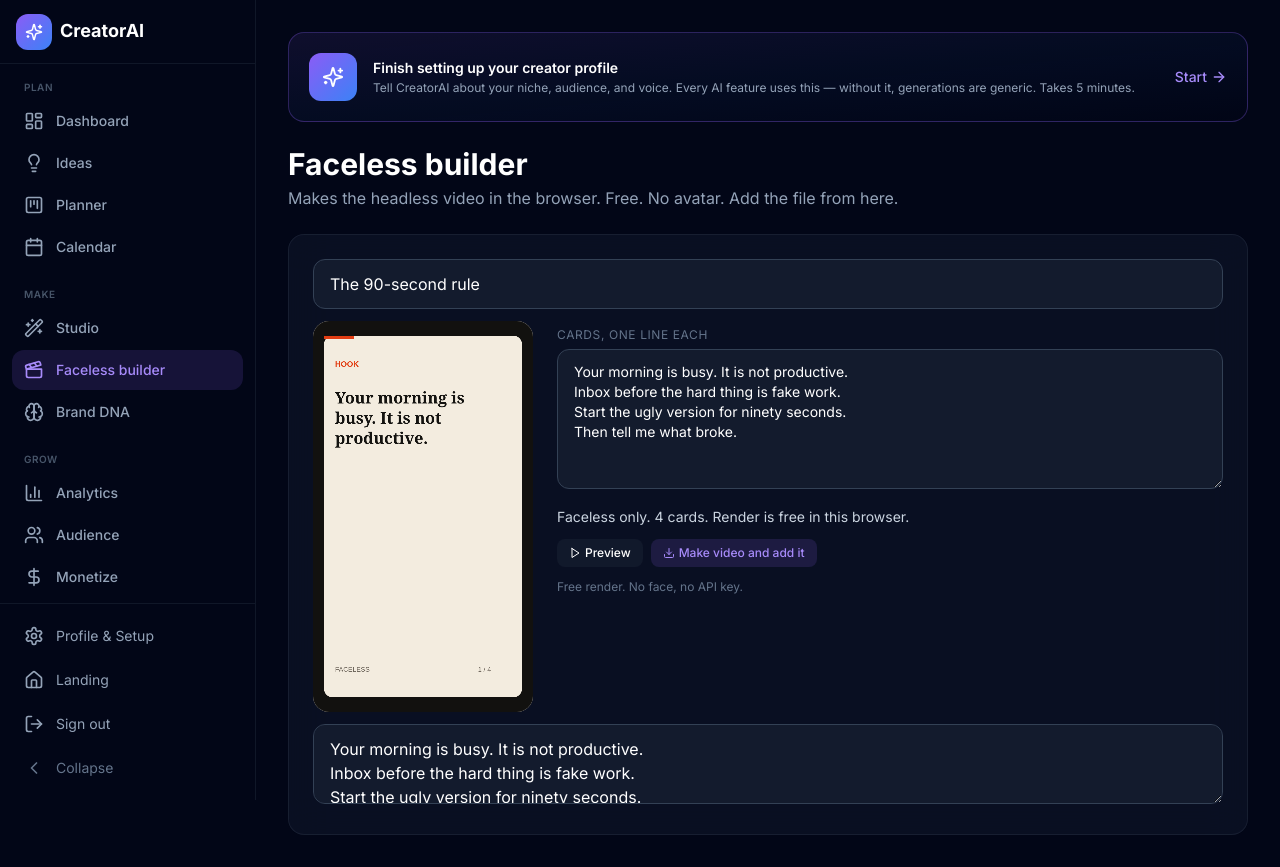
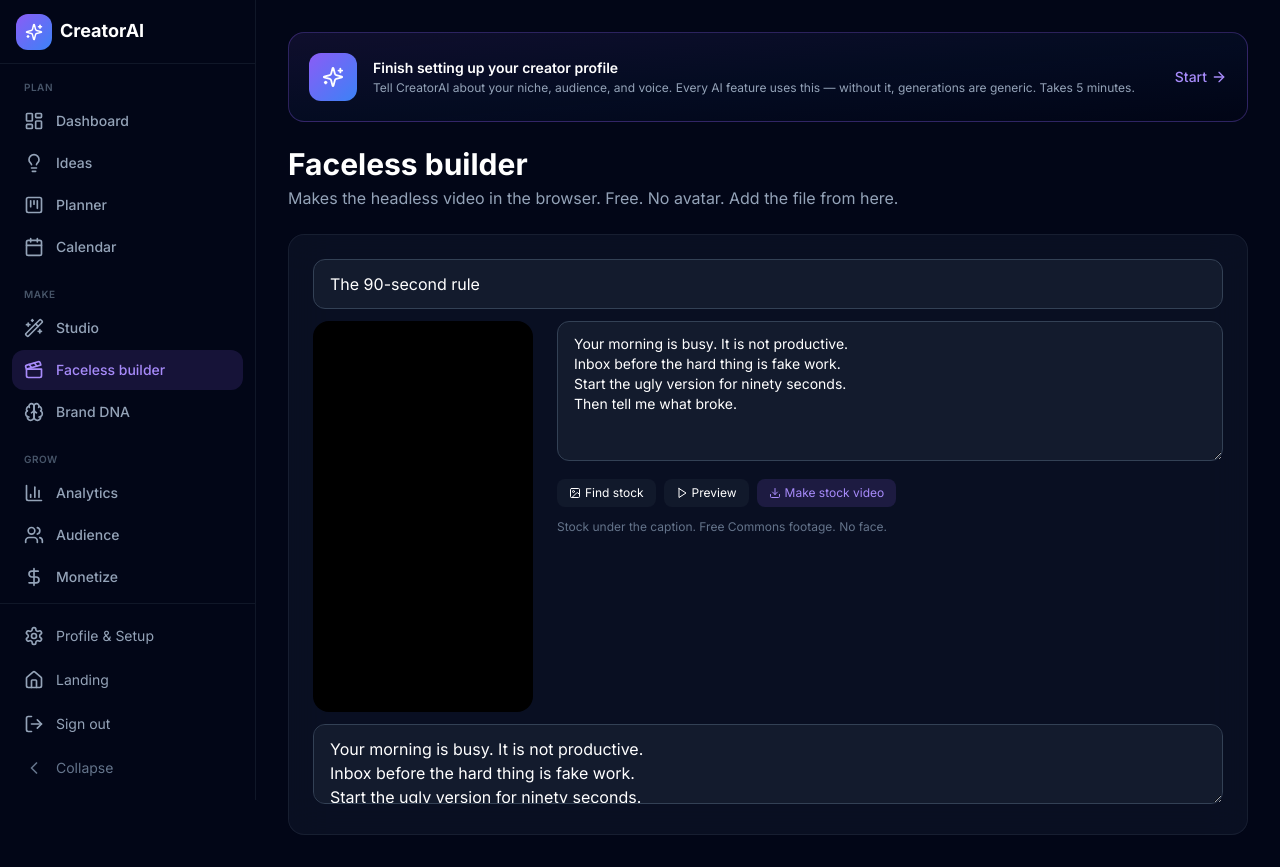
Before and after one commit to matpcul-tech/creator-os, a Next.js app: page /builder in a window 1280 px wide. Built offline with nearby package versions, Linux system fonts and the light colour scheme.

Commit message:
Build faceless videos on free stock clips and photos, not blank cards.

```diff
--- a/components/FacelessBuilder.tsx
+++ b/components/FacelessBuilder.tsx
@@ -1,138 +1,173 @@
 "use client";
 
 import { useEffect, useRef, useState } from "react";
-import { Download, Play, Square } from "lucide-react";
+import { Download, Image as ImageIcon, Play } from "lucide-react";
 
-type Card = { kicker: string; text: string };
+type Scene = { line: string; media: CanvasImageSource | null; credit: string };
+const STOP = new Set("the a an and or to for of in on your is it not then with this that from just".split(" "));
 
-function toCards(script: string, title: string): Card[] {
-  const lines = script.split(/\n+/).map((line) => line.replace(/^[#>*\-\d.\s]+/, "").trim()).filter((line) => line.length > 2);
-  const source = lines.length ? lines : [title || "Untitled short"];
-  return source.slice(0, 8).map((text, i) => ({
-    kicker: i === 0 ? "HOOK" : i === source.length - 1 ? "CTA" : String(i).padStart(2, "0"),
-    text: text.length > 140 ? text.slice(0, 137) + "\u2026" : text,
-  }));
+function linesOf(script: string) {
+  return script.split(/\n+/).map((s) => s.trim()).filter(Boolean).slice(0, 6);
 }
-
+function queryFor(line: string) {
+  const words = line.toLowerCase().replace(/[^a-z0-9 ]/g, "").split(/\s+/).filter((w) => w.length > 3 && !STOP.has(w));
+  return (words.slice(0, 3).join(" ") || "city street") + " filemime:image/jpeg";
+}
+async function commons(q: string, video: boolean) {
+  const search = video ? q.replace("filemime:image/jpeg", "filemime:video/webm") : q;
+  const url = "https://commons.wikimedia.org/w/api.php?action=query&format=json&origin=*&generator=search&gsrnamespace=6&gsrlimit=4&prop=imageinfo&iiprop=url|size&iiurlwidth=1080&gsrsearch=" + encodeURIComponent(search);
+  const data = await fetch(url).then((r) => r.json());
+  return Object.values(data.query?.pages || {}).map((p) => (p as { imageinfo?: { url: string; thumburl?: string; size?: number; descriptionurl?: string }[] }).imageinfo?.[0]).filter(Boolean).filter((info) => !video || (info.size || 0) < 12000000);
+}
+function loadImage(url: string) {
+  return new Promise<HTMLImageElement | null>((resolve) => {
+    const img = new Image();
+    img.crossOrigin = "anonymous";
+    img.onload = () => resolve(img);
+    img.onerror = () => resolve(null);
+    img.src = url;
+  });
+}
+function loadVideo(url: string) {
+  return new Promise<HTMLVideoElement | null>((resolve) => {
+    const v = document.createElement("video");
+    v.crossOrigin = "anonymous";
+    v.muted = true;
+    v.playsInline = true;
+    const done = (ok: boolean) => resolve(ok ? v : null);
+    v.onloadeddata = () => done(true);
+    v.onerror = () => done(false);
+    window.setTimeout(() => done(v.readyState >= 2), 5000);
+    v.src = url;
+  });
+}
 function wrap(ctx: CanvasRenderingContext2D, text: string, max: number) {
   const words = text.split(" ");
-  const lines: string[] = [];
+  const out: string[] = [];
   let line = "";
   for (const word of words) {
-    const trial = line ? `${line} ${word}` : word;
-    if (ctx.measureText(trial).width > max && line) { lines.push(line); line = word; }
+    const trial = line ? line + " " + word : word;
+    if (ctx.measureText(trial).width > max && line) { out.push(line); line = word; }
     else line = trial;
   }
-  if (line) lines.push(line);
-  return lines;
-}
-
-function paint(canvas: HTMLCanvasElement, card: Card, index: number, total: number, progress: number) {
-  const ctx = canvas.getContext("2d");
-  if (!ctx) return;
-  ctx.clearRect(0, 0, 720, 1280);
-  ctx.fillStyle = "#12110f";
-  ctx.fillRect(0, 0, 720, 1280);
-  ctx.fillStyle = "#f3ecdf";
-  ctx.beginPath();
-  ctx.roundRect(36, 48, 648, 1184, 28);
-  ctx.fill();
-  ctx.fillStyle = index % 2 ? "#1e5c49" : "#e23d12";
-  ctx.fillRect(36, 48, 648 * progress, 10);
-  ctx.font = "600 26px sans-serif";
-  ctx.fillText(card.kicker, 72, 150);
-  ctx.fillStyle = "#141310";
-  ctx.font = "700 52px Georgia, serif";
-  wrap(ctx, card.text, 560).forEach((line, i) => ctx.fillText(line, 72, 270 + i * 66));
-  ctx.fillStyle = "#6e665c";
-  ctx.font = "500 22px sans-serif";
-  ctx.fillText("FACELESS", 72, 1148);
-  ctx.fillText(`${index + 1} / ${total}`, 540, 1148);
-}
-
-function saveLocal(key: string, blob: Blob) {
-  const req = indexedDB.open("faceless-builder", 1);
-  req.onupgradeneeded = () => req.result.createObjectStore("cuts");
-  req.onsuccess = () => {
-    const db = req.result;
-    const tx = db.transaction("cuts", "readwrite");
-    tx.objectStore("cuts").put(blob, key);
-  };
+  if (line) out.push(line);
+  return out.slice(0, 4);
 }
 
 export function FacelessBuilder({ script, title, contentId }: { script: string; title: string; contentId?: number }) {
   const canvasRef = useRef<HTMLCanvasElement>(null);
-  const [lines, setLines] = useState(script);
-  const [status, setStatus] = useState("Free render. No face, no API key.");
+  const [text, setText] = useState(script);
+  const [scenes, setScenes] = useState<Scene[]>([]);
+  const [status, setStatus] = useState("Stock under the caption. Free Commons footage. No face.");
   const [fileUrl, setFileUrl] = useState("");
-  const [playing, setPlaying] = useState(false);
-  const timer = useRef<number | null>(null);
-  const cards = toCards(lines, title);
+  useEffect(() => setText(script), [script]);
 
-  useEffect(() => setLines(script), [script]);
-  useEffect(() => {
+  function paint(progress: number, list = scenes) {
     const canvas = canvasRef.current;
-    if (canvas && cards[0]) paint(canvas, cards[0], 0, cards.length, 0.15);
-    return () => { if (timer.current) window.clearInterval(timer.current); };
-  }, [lines, title]);
-
-  function stop() {
-    if (timer.current) window.clearInterval(timer.current);
-    timer.current = null;
-    setPlaying(false);
+    if (!canvas) return;
+    const ctx = canvas.getContext("2d");
+    if (!ctx) return;
+    const cards = list.length ? list : linesOf(text).map((line) => ({ line, media: null, credit: "" }));
+    const idx = Math.min(cards.length - 1, Math.max(0, Math.floor(progress)));
+    const local = progress - Math.floor(progress);
+    const scene = cards[idx] || { line: title || "Faceless", media: null, credit: "" };
+    ctx.fillStyle = "#111";
+    ctx.fillRect(0, 0, 720, 1280);
+    const media = scene.media as HTMLVideoElement | HTMLImageElement | null;
+    if (media && (media as HTMLVideoElement).tagName === "VIDEO") {
+      const v = media as HTMLVideoElement;
+      try { v.currentTime = Math.min(v.duration || 2, local * 2.4); ctx.drawImage(v, 0, 160, 720, 760); } catch { /* frame not ready */ }
+    } else if (media) {
+      const zoom = 1 + local * 0.08;
+      const w = 720 * zoom;
+      const h = 760 * zoom;
+      ctx.drawImage(media, (720 - w) / 2, 160 + (760 - h) / 2, w, h);
+    } else {
+      ctx.fillStyle = idx % 2 ? "#1e5c49" : "#e23d12";
+      ctx.fillRect(0, 160, 720, 760);
+    }
+    ctx.fillStyle = "rgba(12,11,9,0.8)";
+    ctx.fillRect(28, 960, 664, 250);
+    ctx.fillStyle = "#f4eee4";
+    ctx.font = "700 40px Georgia, serif";
+    wrap(ctx, scene.line, 600).forEach((ln, i) => ctx.fillText(ln, 52, 1024 + i * 50));
+    ctx.fillStyle = "#e23d12";
+    ctx.fillRect(28, 1230, 664 * (local || 0.05), 8);
   }
 
-  function run(record: boolean) {
+  async function findStock() {
+    setStatus("Pulling free stock clips and photos…");
+    const built: Scene[] = [];
+    for (const line of linesOf(text)) {
+      const q = queryFor(line);
+      let media: CanvasImageSource | null = null;
+      let credit = "Wikimedia Commons";
+      const vids = await commons(q, true).catch(() => []);
+      if (vids[0]) {
+        media = await loadVideo(vids[0].thumburl || vids[0].url);
+        credit = vids[0].descriptionurl || credit;
+      }
+      if (!media) {
+        const pics = await commons(q, false).catch(() => []);
+        if (pics[0]) {
+          media = await loadImage(pics[0].thumburl || pics[0].url);
+          credit = pics[0].descriptionurl || credit;
+        }
+      }
+      built.push({ line, media, credit });
+    }
+    setScenes(built);
+    paint(0.1, built);
+    setStatus(built.filter((s) => s.media).length + " of " + built.length + " scenes have stock. Credit the Commons files when you post.");
+  }
+
+  async function render() {
+    if (!scenes.length) await findStock();
     const canvas = canvasRef.current;
-    if (!canvas || !cards.length) return;
-    stop();
-    setPlaying(true);
-    let rec: MediaRecorder | null = null;
+    if (!canvas) return;
+    const rec = new MediaRecorder(canvas.captureStream(30), { mimeType: "video/webm" });
     const chunks: Blob[] = [];
-    if (record) {
-      const mime = MediaRecorder.isTypeSupported("video/webm;codecs=vp9") ? "video/webm;codecs=vp9" : "video/webm";
-      rec = new MediaRecorder(canvas.captureStream(30), { mimeType: mime });
     rec.ondataavailable = (e) => { if (e.data.size) chunks.push(e.data); };
+    const done = new Promise((resolve) => { rec.onstop = resolve; });
     rec.start();
-      setStatus("Making the faceless file…");
-    }
+    const total = Math.max(linesOf(text).length, 1) * 3.2;
     const started = performance.now();
-    timer.current = window.setInterval(() => {
+    await new Promise<void>((resolve) => {
+      const id = window.setInterval(() => {
         const t = (performance.now() - started) / 1000;
-      const idx = Math.min(cards.length - 1, Math.floor(t / 3.2));
-      paint(canvas, cards[idx], idx, cards.length, (t - idx * 3.2) / 3.2);
-      if (t >= cards.length * 3.2) {
-        stop();
-        if (rec) {
-          rec.onstop = () => {
+        paint(t / 3.2);
+        if (t >= total) { window.clearInterval(id); resolve(); }
+      }, 40);
+    });
+    rec.stop();
+    await done;
     const blob = new Blob(chunks, { type: "video/webm" });
     const url = URL.createObjectURL(blob);
     setFileUrl(url);
-            saveLocal(String(contentId || title || "latest"), blob);
     const a = document.createElement("a");
     a.href = url;
-            a.download = `${(title || "faceless-short").slice(0, 40).replace(/\s+/g, "-")}.webm`;
+    a.download = (title || "faceless-stock").slice(0, 40).replace(/\s+/g, "-") + ".webm";
     a.click();
-            setStatus("Added. The file downloaded and is kept in this browser for this piece.");
-          };
-          rec.stop();
+    if (contentId) {
+      const req = indexedDB.open("faceless-builder", 1);
+      req.onupgradeneeded = () => req.result.createObjectStore("cuts");
+      req.onsuccess = () => req.result.transaction("cuts", "readwrite").objectStore("cuts").put(blob, String(contentId));
     }
-      }
-    }, 33);
+    setStatus("Stock cut added. Upload this file from Publish.");
   }
 
   return (
-    <div className="grid md:grid-cols-[220px_1fr] gap-6 items-start">
-      <canvas ref={canvasRef} width={720} height={1280} className="w-full max-w-[220px] rounded-2xl bg-[#f3ecdf]" />
+    <div className="grid md:grid-cols-[220px_1fr] gap-6">
+      <canvas ref={canvasRef} width={720} height={1280} className="w-full max-w-[220px] rounded-2xl bg-black" />
       <div>
-        <label className="text-xs uppercase tracking-wider text-dark-500">Cards, one line each</label>
-        <textarea value={lines} onChange={(e) => setLines(e.target.value)} className="cai-input min-h-[140px] text-sm mt-1" />
-        <p className="text-sm text-dark-300 my-3">Faceless only. {cards.length} cards. Render is free in this browser.</p>
-        <div className="flex flex-wrap gap-2">
-          <button onClick={() => run(false)} className="px-3 py-1.5 rounded-lg text-xs font-medium bg-dark-800/40 text-white flex items-center gap-1">{playing ? <Square size={12} /> : <Play size={12} />} Preview</button>
-          <button onClick={() => run(true)} className="px-3 py-1.5 rounded-lg text-xs font-medium bg-brand-500/15 text-brand-400 flex items-center gap-1"><Download size={12} /> Make video and add it</button>
+        <textarea value={text} onChange={(e) => setText(e.target.value)} className="cai-input min-h-[140px] text-sm" />
+        <div className="flex flex-wrap gap-2 mt-3">
+          <button onClick={findStock} className="px-3 py-1.5 rounded-lg text-xs bg-dark-800/40 text-white flex items-center gap-1"><ImageIcon size={12} /> Find stock</button>
+          <button onClick={() => paint(0.2)} className="px-3 py-1.5 rounded-lg text-xs bg-dark-800/40 text-white flex items-center gap-1"><Play size={12} /> Preview</button>
+          <button onClick={render} className="px-3 py-1.5 rounded-lg text-xs bg-brand-500/15 text-brand-400 flex items-center gap-1"><Download size={12} /> Make stock video</button>
         </div>
         <p className="text-xs text-dark-500 mt-3">{status}</p>
+        {scenes.filter((s) => s.credit).map((s, i) => <p key={i} className="text-[10px] text-dark-500 truncate">{i + 1}. {s.credit}</p>)}
         {fileUrl ? <video src={fileUrl} controls className="mt-3 w-full max-w-[220px] rounded-xl" /> : null}
       </div>
     </div>
```
Lines whose indentation alone changed are shown as unchanged.
